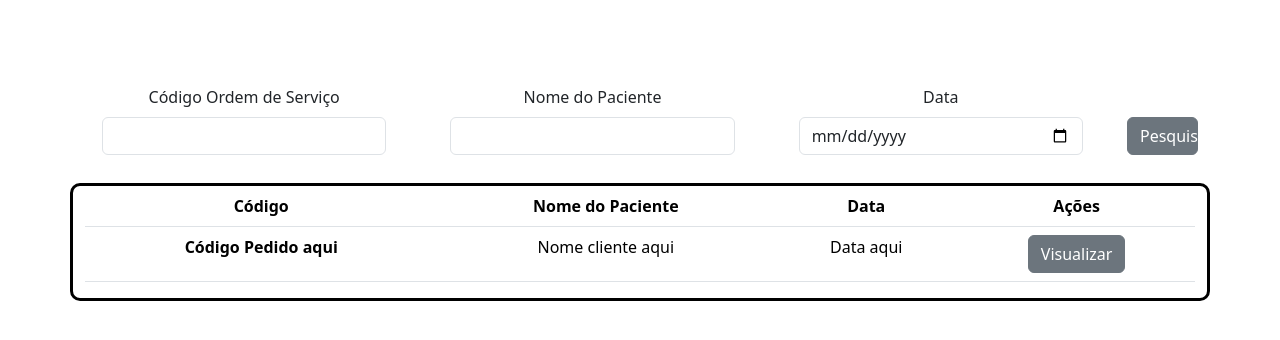
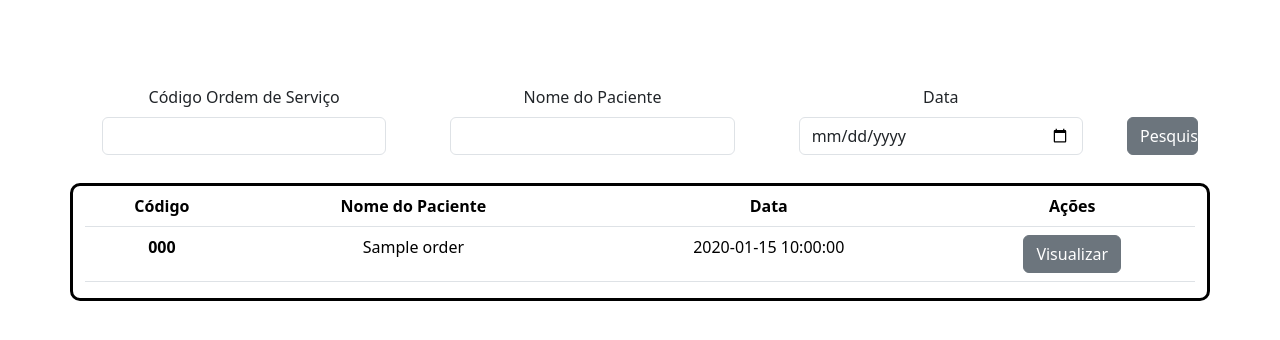
Before and after one commit to feliperodighero/projeto-integrador-3, a Flask app: template templates/service_order.html in a window 1280 px wide. Shown: the part 246-586 px from the top of the page. Run offline with Flask 3, Linux system fonts and the light colour scheme; the template is opened without the code that fills it: most values are stand-ins (such as "Sample title", 1, 10 or a date in 2020).

Commit message:
Comunicação com a tabela PEDIDO_IT

```diff
--- a/static/js/validate_register_order.js
+++ b/static/js/validate_register_order.js
@@ -62,3 +62,35 @@ document.getElementById("botaoPesquisarOS").addEventListener("click", function()
         console.error("Error fetching orders:", error);
     });
 });
+
+document.addEventListener('DOMContentLoaded', function () {
+    document.querySelectorAll('.btn-visualizar').forEach(button => {
+        button.addEventListener('click', function () {
+            const orderCode = this.getAttribute('data-order-code');
+
+            fetch(`/order_details/${orderCode}`)
+                .then(response => response.json())
+                .then(data => {
+                    if (data.error) {
+                        alert('Erro ao buscar os detalhes do pedido.');
+                    } else {
+                        document.getElementById('pedido-codigo').textContent = `Código do Pedido: ${data.order_code}`;
+                        document.getElementById('laboratorio-codigo').textContent = `Código do Laboratório: ${data.lab_code}`;
+                        document.getElementById('laboratorio-nome').textContent = `Nome do Laboratório: ${data.lab_name}`;
+                        document.getElementById('usuario-codigo').textContent = `Código do Usuário: ${data.user_code}`;
+                        document.getElementById('usuario-nome').textContent = `Nome do Usuário: ${data.user_name}`;
+                        document.getElementById('cliente-codigo').textContent = `Código do Cliente: ${data.client_code}`;
+                        document.getElementById('cliente-nome').textContent = `Nome do Cliente: ${data.client_name}`;
+                        document.getElementById('data-solicitacao').textContent = `Data da Solicitação: ${data.order_date}`;
+                        document.getElementById('itens-pedido').textContent = `Itens do Pedido: ${data.items.map(item => item.product_name).join(', ')}`;
+                        document.getElementById('valor-total').textContent = `Valor Total R$: ${data.total_value}`;
+                        document.getElementById('status-pedido').textContent = `Status do Pedido: ${data.order_status}`;
+                    }
+                })
+                .catch(error => {
+                    console.error('Error:', error);
+                    alert('Erro ao buscar os detalhes do pedido.');
+                });
+        });
+    });
+});
--- a/templates/service_order.html
+++ b/templates/service_order.html
@@ -80,14 +80,16 @@
                 </tr>
             </thead>
             <tbody id="tabela-ordem-servico-info">
-                <!-- {% for order in orders %} -->
+                {% for order in orders %}
                 <tr>
-                    <th id="titulos-tabela" scope="row">Código Pedido aqui</th>
-                    <td id="titulos-tabela">Nome cliente aqui</td>
-                    <td id="titulos-tabela">Data aqui</td>
-                    <td id="titulos-tabela"><button type="button" class="btn btn-secondary" data-bs-toggle="modal" data-bs-target="#visualizarModal">Visualizar</button></td>
+                    <th id="titulos-tabela" scope="row">{{ order.order_code }}</th>
+                    <td id="titulos-tabela">{{ order.patient_name }}</td>
+                    <td id="titulos-tabela">{{ order.order_date }}</td>
+                    <td id="titulos-tabela">
+                        <button type="button" class="btn btn-secondary btn-visualizar" data-bs-toggle="modal" data-bs-target="#visualizarModal" data-order-code="{{ order.order_code }}">Visualizar</button>
+                    </td>
                 </tr>
-                <!-- {% endfor %} -->
+                {% endfor %}
             </tbody>
         </table>
     </div>
@@ -100,18 +102,22 @@
                 </div>
                 <div class="modal-body" id="visualizarOrdemServico" name="visualizarOrdemServico">
                     <ul>
-                        <li>Código do Pedido: </li>
-                        <li>Código do Laboratório: </li>
-                        <li>Nome do Laboratório: </li>
-                        <li>Código do Usuário: </li>
-                        <li>Nome do Usuário: </li>
-                        <li>Código do Cliente: </li>
-                        <li>Nome do Cliente: </li>
-                        <li>Data da Solicitação: </li>
-                        <li>Itens do Pedido: </li>
-                        <li>Valor Total R$: </li>
-                        <li>Status do Pedido: </li>
-                        <td id="titulos-tabela"><button type="button" class="btn btn-success">Concluído</button> <button type="button" class="btn btn-warning">Em processo</button> <button type="button" class="btn btn-danger">Cancelado</button></td>
+                        <li id="pedido-codigo">Código do Pedido: </li>
+                        <li id="laboratorio-codigo">Código do Laboratório: </li>
+                        <li id="laboratorio-nome">Nome do Laboratório: </li>
+                        <li id="usuario-codigo">Código do Usuário: </li>
+                        <li id="usuario-nome">Nome do Usuário: </li>
+                        <li id="cliente-codigo">Código do Cliente: </li>
+                        <li id="cliente-nome">Nome do Cliente: </li>
+                        <li id="data-solicitacao">Data da Solicitação: </li>
+                        <li id="itens-pedido">Itens do Pedido: </li>
+                        <li id="valor-total">Valor Total R$: </li>
+                        <li id="status-pedido">Status do Pedido: </li>
+                        <td id="titulos-tabela">
+                            <button type="button" class="btn btn-success">Concluído</button>
+                            <button type="button" class="btn btn-warning">Em processo</button>
+                            <button type="button" class="btn btn-danger">Cancelado</button>
+                        </td>
                     </ul>
                 </div>
                 <div class="modal-footer">
@@ -120,7 +126,6 @@
             </div>
         </div>
     </div>
-
     <div class="modal fade" id="modalCadastrar" name="modalCadastrar" tabindex="-1" aria-labelledby="modalCadastrar" aria-hidden="true">
         <div class="modal-dialog">
             <div class="modal-content">
@@ -160,6 +165,8 @@
                                         <input class="form-check-input" type="checkbox" id="protetorBucal" name="ItemName" value="Protetor Bucal">
                                         <label class="form-check-label" for="protetorBucal">Protetor Bucal</label>
                                     </div>
+                                    <label for="InputValueOrder" class="form-label">Valor</label>
+                                    <input type="text" class="form-control" id="ValueOrder" name="ValueOrder" placeholder="R$">
                                 </div>
                             </div>
                         </ul>
```
Also changed, not shown: database/models/service_order.py (+76 -4 lines), routes/service_order.py (+16 -4 lines).
